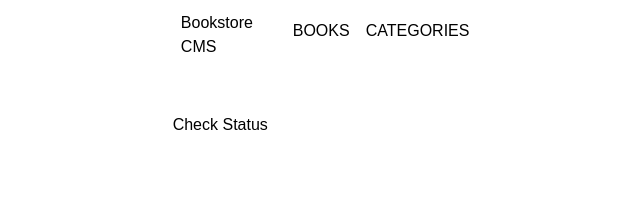
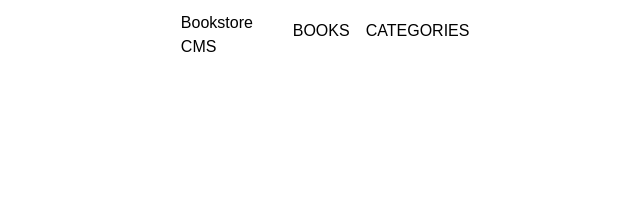
Before and after one commit to jerryowusu/bookstore, a React (Create React App) app: page /categories in a window 1280 px wide. Shown: the top 203 px of the page, without its empty margins (331-971 px from the left). Built offline with nearby package versions, Linux system fonts and the light colour scheme.

Commit message:
update categories page to use dispatch and useselector

```diff
--- a/src/pages/Categories.js
+++ b/src/pages/Categories.js
@@ -1,11 +1,22 @@
 import React from 'react';
+import { useSelector, useDispatch } from 'react-redux';
+import { checkStatus } from '../redux/categories/categories';
 
-const Categories = () => (
-  <div>
-    <button type="submit">
-      Check Status
+const Page = () => {
+  const dispatch = useDispatch();
+  const status = useSelector((state) => state.categories);
+
+  return (
+    <button
+      type="button"
+      className="categories-btn"
+      onClick={() => {
+        dispatch(checkStatus('Under Construction, See you soon'));
+      }}
+    >
+      {status}
     </button>
-  </div>
-);
+  );
+};
 
-export default Categories;
+export default Page;
```
